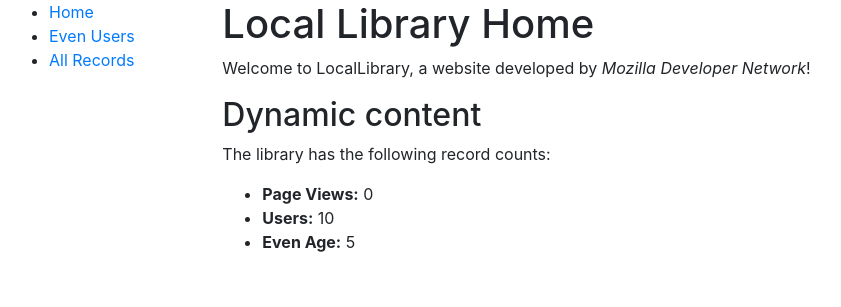
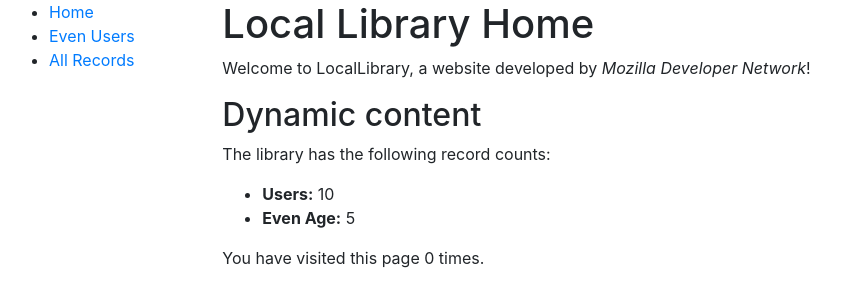
Before and after one commit to Dhanish7865/CXDeliveryRepo, a Django app: page /users/ in a window 1280 px wide. Shown: the top 307 px of the page, without its empty margins (6-847 px from the left). Run offline with Django 3.2, Linux system fonts and the light colour scheme; data comes from the database, SQL or seed files in the repository; some libraries are stand-ins or nearby versions.

Commit message:
Updated Text for Views on index.html

```diff
--- a/djangoproject/users/templates/index.html
+++ b/djangoproject/users/templates/index.html
@@ -6,8 +6,8 @@
   <h2>Dynamic content</h2>
   <p>The library has the following record counts:</p>
   <ul>
-    <li><strong>Page Views:</strong> {{ num_visits }}</li>
     <li><strong>Users:</strong> {{ num_users }}</li>
     <li><strong>Even Age:</strong> {{ num_even_age }}</li>
   </ul>
-{% endblock %}
+  <p>You have visited this page {{ num_visits }}{% if num_visits == 1 %} time{% else %} times{% endif %}.</p>
+  {% endblock %}
```
